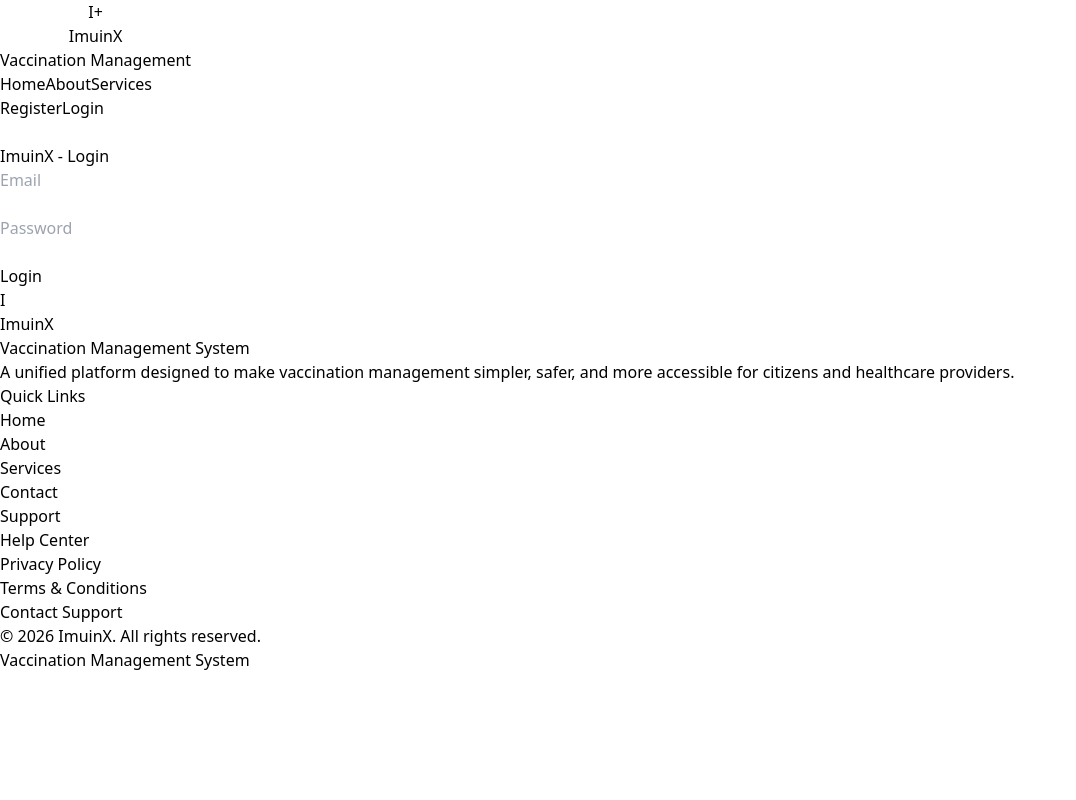
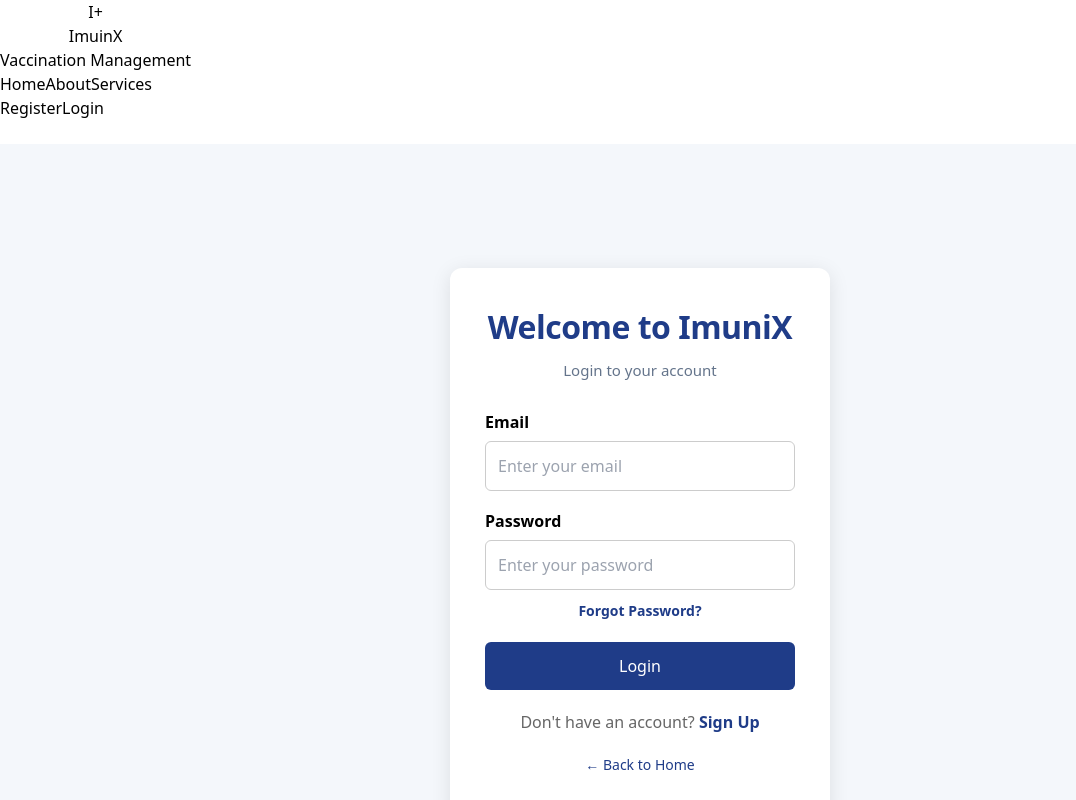
Before and after one commit to naziasos/ImuinX, a React (Vite) app in the folder frontend/: page / in a window 1280 px wide. Both pictures are taken after a click on the button "Login". Shown: the top 800 px of the page, without its empty margins (0-1076 px from the left). Built offline with nearby package versions, Linux system fonts and the light colour scheme.

Commit message:
Created Log In Page

```diff
--- a/frontend/src/App.jsx
+++ b/frontend/src/App.jsx
@@ -65,6 +65,8 @@ function App() {
               {page === "login" && (
                 <Login
                   onLoginSuccess={() => setPage("dashboard")}
+                  onBack={() => setPage("register")}
+                  onSignUp={() => setPage("register")}
                 />
               )}
 
--- a/frontend/src/pages/Login.jsx
+++ b/frontend/src/pages/Login.jsx
@@ -1,7 +1,6 @@
+import React, { useState } from "react";
 
-import { useState } from "react";
-
-function Login({ onLoginSuccess }) {
+function Login({ onBack, onLoginSuccess, onSignUp }) {
   const [formData, setFormData] = useState({
     email: "",
     password: "",
@@ -34,11 +33,10 @@ function Login({ onLoginSuccess }) {
       if (response.ok) {
         localStorage.setItem("token", data.token);
 
-        if (data.user.role === "admin") {
+        setMessage(`Login successful. Welcome ${data.user.name}!`);
+
+        // Go to Admin Dashboard after successful login
         onLoginSuccess();
-        } else {
-          setMessage(`Login successful. Welcome ${data.user.name}!`);
-        }
       } else {
         setMessage(data.message);
       }
@@ -48,38 +46,193 @@ function Login({ onLoginSuccess }) {
   };
 
   return (
-    <div>
-      <h1>ImuinX - Login</h1>
+    <div style={styles.page}>
+      <div style={styles.card}>
+
+        <h1 style={styles.title}>
+          Welcome to ImuniX
+        </h1>
+
+        <p style={styles.subtitle}>
+          Login to your account
+        </p>
 
         <form onSubmit={handleSubmit}>
+
+          <label style={styles.label}>
+            Email
+          </label>
+
           <input
             type="email"
             name="email"
-          placeholder="Email"
+            placeholder="Enter your email"
             value={formData.email}
             onChange={handleChange}
+            style={styles.input}
+            required
           />
 
-        <br />
-        <br />
+          <label style={styles.label}>
+            Password
+          </label>
 
           <input
             type="password"
             name="password"
-          placeholder="Password"
+            placeholder="Enter your password"
             value={formData.password}
             onChange={handleChange}
+            style={styles.input}
+            required
           />
 
-        <br />
-        <br />
+          <div style={styles.forgotContainer}>
+            <span style={styles.forgotPassword}>
+              Forgot Password?
+            </span>
+          </div>
 
-        <button type="submit">Login</button>
+          <button
+            type="submit"
+            style={styles.button}
+          >
+            Login
+          </button>
+
         </form>
 
-      <p>{message}</p>
+        {message && (
+          <p style={styles.message}>
+            {message}
+          </p>
+        )}
+
+        <p style={styles.signupText}>
+          Don't have an account?{" "}
+          <span
+            style={styles.signup}
+            onClick={onSignUp}
+          >
+            Sign Up
+          </span>
+        </p>
+
+        <button
+          type="button"
+          onClick={onBack}
+          style={styles.backButton}
+        >
+          ← Back to Home
+        </button>
+
+      </div>
     </div>
   );
 }
 
+const styles = {
+  page: {
+    minHeight: "100vh",
+    display: "flex",
+    justifyContent: "center",
+    alignItems: "center",
+    backgroundColor: "#f4f7fb",
+  },
+
+  card: {
+    width: "380px",
+    padding: "35px",
+    backgroundColor: "white",
+    borderRadius: "12px",
+    boxShadow: "0 4px 20px rgba(0,0,0,0.1)",
+  },
+
+  title: {
+    textAlign: "center",
+    marginBottom: "8px",
+    color: "#1f3c88",
+    fontSize: "32px",
+    fontWeight: "800",
+    letterSpacing: "-0.5px",
+  },
+
+  subtitle: {
+    textAlign: "center",
+    color: "#64748b",
+    fontSize: "15px",
+    marginBottom: "28px",
+    fontWeight: "400",
+  },
+
+  label: {
+    display: "block",
+    marginBottom: "7px",
+    fontWeight: "bold",
+  },
+
+  input: {
+    width: "100%",
+    padding: "12px",
+    marginBottom: "18px",
+    border: "1px solid #ccc",
+    borderRadius: "6px",
+    boxSizing: "border-box",
+  },
+
+  forgotContainer: {
+    textAlign: "center",
+    marginTop: "-10px",
+    marginBottom: "20px",
+  },
+
+  forgotPassword: {
+    color: "#1f3c88",
+    fontSize: "14px",
+    fontWeight: "600",
+    cursor: "pointer",
+  },
+
+  button: {
+    width: "100%",
+    padding: "12px",
+    backgroundColor: "#1f3c88",
+    color: "white",
+    border: "none",
+    borderRadius: "6px",
+    fontSize: "16px",
+    cursor: "pointer",
+  },
+
+  message: {
+    textAlign: "center",
+    marginTop: "15px",
+    color: "#1f3c88",
+    fontSize: "14px",
+  },
+
+  signupText: {
+    textAlign: "center",
+    marginTop: "20px",
+    color: "#666",
+  },
+
+  signup: {
+    color: "#1f3c88",
+    fontWeight: "bold",
+    cursor: "pointer",
+  },
+
+  backButton: {
+    width: "100%",
+    marginTop: "10px",
+    padding: "10px",
+    backgroundColor: "transparent",
+    color: "#1f3c88",
+    border: "none",
+    fontSize: "14px",
+    cursor: "pointer",
+  },
+};
+
 export default Login;
```
Lines whose indentation alone changed are shown as unchanged.
